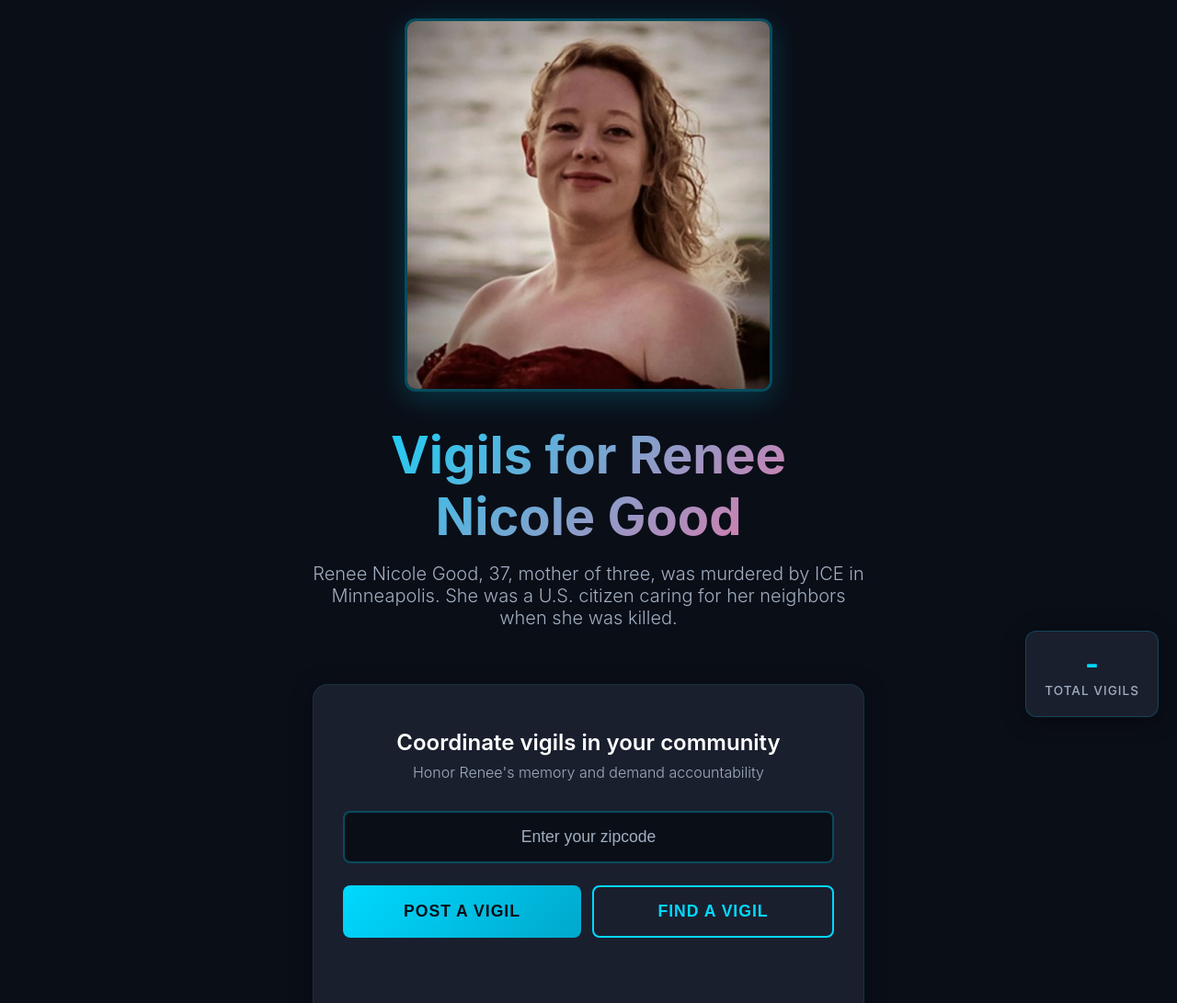
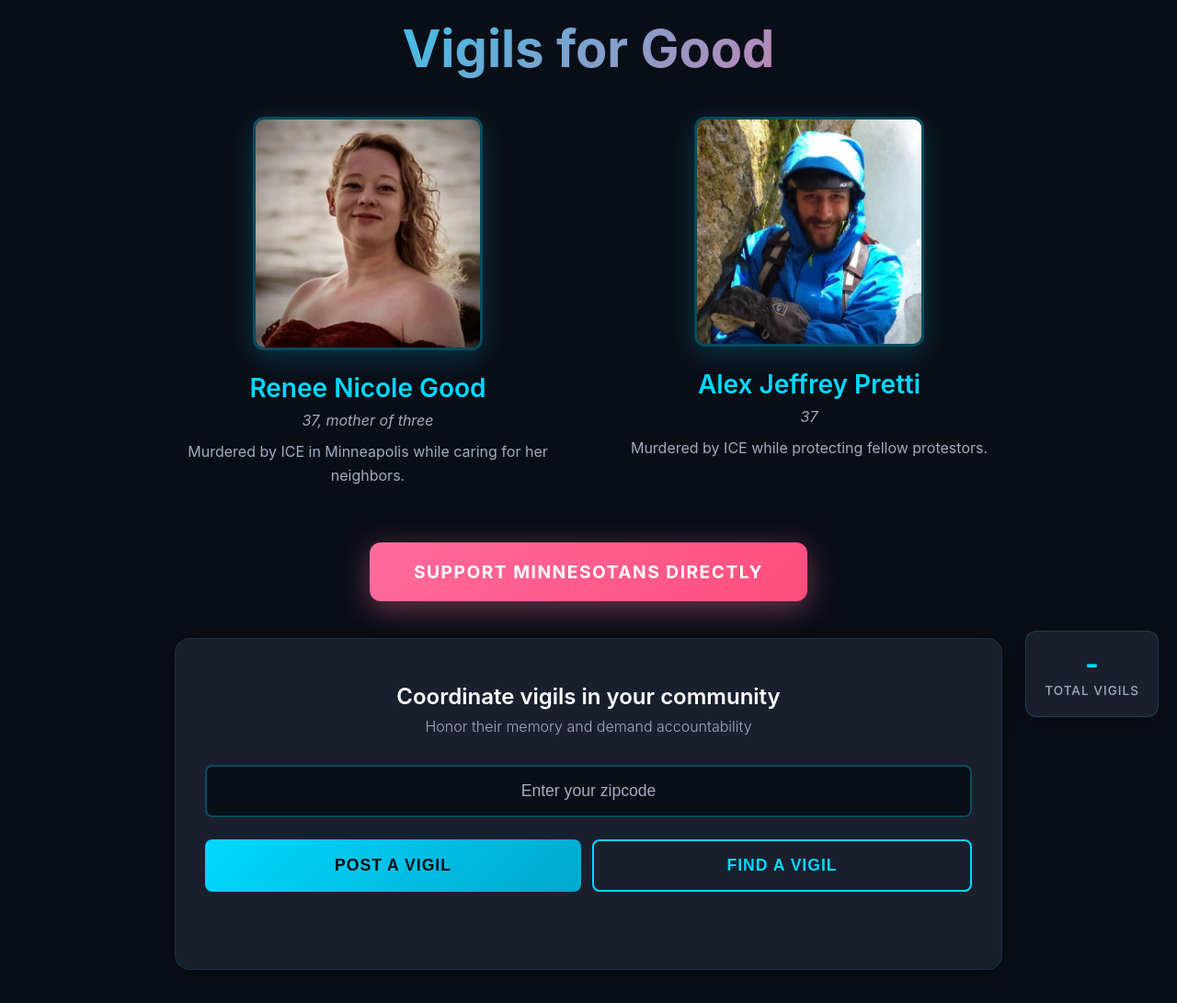
Before and after one commit to planet-nine-app/vigilsforgood, a website: page index.html in a window 1280 px wide. Shown: the top 1091 px of the page at 92% size. Drawn offline with Linux system fonts and the light colour scheme; no server answers.

Commit message:
a sad update

```diff
--- a/index.html
+++ b/index.html
@@ -3,23 +3,23 @@
 <head>
     <meta charset="UTF-8">
     <meta name="viewport" content="width=device-width, initial-scale=1.0">
-    <title>Vigils for Renee Nicole Good</title>
+    <title>Vigils for Good</title>
 
     <!-- Meta Description -->
-    <meta name="description" content="Renee Nicole Good, 37, mother of three, was murdered by ICE in Minneapolis. She was a U.S. citizen caring for her neighbors. Coordinate vigils in your community to honor her memory and demand accountability.">
+    <meta name="description" content="Honoring Renee Nicole Good and Alex Jeffrey Pretti, both murdered by ICE while protecting their communities. Coordinate vigils to remember them and demand accountability.">
 
     <!-- Open Graph Tags -->
     <meta property="og:type" content="website">
     <meta property="og:url" content="https://vigilsforgood.com/">
-    <meta property="og:title" content="Vigils for Renee Nicole Good">
-    <meta property="og:description" content="Renee Nicole Good, 37, mother of three, was murdered by ICE in Minneapolis. She was a U.S. citizen caring for her neighbors. Coordinate vigils in your community to honor her memory and demand accountability.">
+    <meta property="og:title" content="Vigils for Good">
+    <meta property="og:description" content="Honoring Renee Nicole Good and Alex Jeffrey Pretti, both murdered by ICE while protecting their communities. Coordinate vigils to remember them and demand accountability.">
     <meta property="og:image" content="https://gazettedirect.com/wp-content/uploads/2026/01/renee-nicole-good-pic.jpg">
 
     <!-- Twitter Card Tags -->
     <meta name="twitter:card" content="summary_large_image">
     <meta name="twitter:url" content="https://vigilsforgood.com/">
-    <meta name="twitter:title" content="Vigils for Renee Nicole Good">
-    <meta name="twitter:description" content="Renee Nicole Good, 37, mother of three, was murdered by ICE in Minneapolis. She was a U.S. citizen caring for her neighbors. Coordinate vigils in your community to honor her memory and demand accountability.">
+    <meta name="twitter:title" content="Vigils for Good">
+    <meta name="twitter:description" content="Honoring Renee Nicole Good and Alex Jeffrey Pretti, both murdered by ICE while protecting their communities. Coordinate vigils to remember them and demand accountability.">
     <meta name="twitter:image" content="https://gazettedirect.com/wp-content/uploads/2026/01/renee-nicole-good-pic.jpg">
 
     <link rel="stylesheet" href="styles.css">
@@ -27,19 +27,40 @@
 <body>
     <div class="container">
         <header>
-            <div class="hero-image">
-                <img src="renee-hero.jpg" alt="Renee Nicole Good">
+            <h1 class="title">Vigils for Good</h1>
+            <div class="hero-images">
+                <div class="hero-person">
+                    <div class="hero-image">
+                        <img src="renee-hero.jpg" alt="Renee Nicole Good">
+                    </div>
+                    <h2 class="person-name">Renee Nicole Good</h2>
+                    <p class="person-info">37, mother of three</p>
+                    <p class="person-story">
+                        Murdered by ICE in Minneapolis while caring for her neighbors.
+                    </p>
+                </div>
+                <div class="hero-person">
+                    <div class="hero-image">
+                        <img src="alex-hero.jpg" alt="Alex Jeffrey Pretti">
+                    </div>
+                    <h2 class="person-name">Alex Jeffrey Pretti</h2>
+                    <p class="person-info">37</p>
+                    <p class="person-story">
+                        Murdered by ICE while protecting fellow protestors.
+                    </p>
+                </div>
             </div>
-            <h1 class="title">Vigils for Renee Nicole Good</h1>
-            <p class="subtitle">
-                Renee Nicole Good, 37, mother of three, was murdered by ICE in Minneapolis.
-                She was a U.S. citizen caring for her neighbors when she was killed.
-            </p>
         </header>
+
+        <div class="support-minnesota-section">
+            <a href="https://www.standwithminnesota.com/" target="_blank" rel="noopener noreferrer" class="support-btn">
+                Support Minnesotans Directly
+            </a>
+        </div>
 
         <main class="cta-section">
             <h2 class="cta-heading">Coordinate vigils in your community</h2>
-            <p class="cta-description">Honor Renee's memory and demand accountability</p>
+            <p class="cta-description">Honor their memory and demand accountability</p>
 
             <form id="zipcode-form" class="zipcode-form">
                 <div class="input-group">
@@ -71,7 +92,7 @@
         </section>
 
         <footer class="footer">
-            <p>Coordinating vigils to remember Renee and demand accountability</p>
+            <p>Coordinating vigils to remember Renee and Alex and demand accountability</p>
         </footer>
 
         <div class="vigil-counter" id="vigil-counter">
--- a/styles.css
+++ b/styles.css
@@ -29,7 +29,7 @@ body {
 }
 
 .container {
-    max-width: 600px;
+    max-width: 900px;
     width: 100%;
     text-align: center;
 }
@@ -38,17 +38,62 @@ header {
     margin-bottom: 60px;
 }
 
+.hero-images {
+    display: grid;
+    grid-template-columns: 1fr;
+    gap: 40px;
+    margin-top: 40px;
+}
+
+.hero-person {
+    display: flex;
+    flex-direction: column;
+    align-items: center;
+}
+
 .hero-image {
-    margin-bottom: 32px;
+    margin-bottom: 20px;
 }
 
 .hero-image img {
     width: 100%;
-    max-width: 400px;
+    max-width: 300px;
     height: auto;
     border-radius: 12px;
     box-shadow: 0 8px 32px rgba(0, 217, 255, 0.2);
     border: 3px solid rgba(0, 217, 255, 0.3);
+}
+
+.person-name {
+    font-size: 1.75rem;
+    font-weight: 600;
+    color: var(--primary);
+    margin-bottom: 8px;
+}
+
+.person-info {
+    font-size: 1rem;
+    color: var(--text-secondary);
+    margin-bottom: 12px;
+    font-style: italic;
+}
+
+.person-story {
+    font-size: 1rem;
+    color: var(--text-secondary);
+    line-height: 1.6;
+    max-width: 400px;
+}
+
+@media (min-width: 768px) {
+    .hero-images {
+        grid-template-columns: 1fr 1fr;
+        gap: 60px;
+    }
+
+    .hero-image img {
+        max-width: 250px;
+    }
 }
 
 .title {
@@ -66,6 +111,36 @@ header {
     font-size: 1.25rem;
     color: var(--text-secondary);
     font-weight: 300;
+}
+
+/* Support Minnesota Section */
+.support-minnesota-section {
+    margin-bottom: 40px;
+    text-align: center;
+}
+
+.support-btn {
+    display: inline-block;
+    padding: 20px 48px;
+    font-size: 1.2rem;
+    font-weight: 700;
+    text-decoration: none;
+    text-transform: uppercase;
+    letter-spacing: 1.5px;
+    background: linear-gradient(135deg, var(--secondary) 0%, #ff4d7d 100%);
+    color: white;
+    border-radius: 12px;
+    box-shadow: 0 8px 32px rgba(255, 107, 157, 0.4);
+    transition: all 0.3s ease;
+}
+
+.support-btn:hover {
+    transform: translateY(-3px);
+    box-shadow: 0 12px 40px rgba(255, 107, 157, 0.6);
+}
+
+.support-btn:active {
+    transform: translateY(-1px);
 }
 
 .cta-section {
```
Also changed, not shown: vigils.css (+28 -0 lines), vigils.html (+14 -7 lines), README.md, alex-hero.jpg (added).
